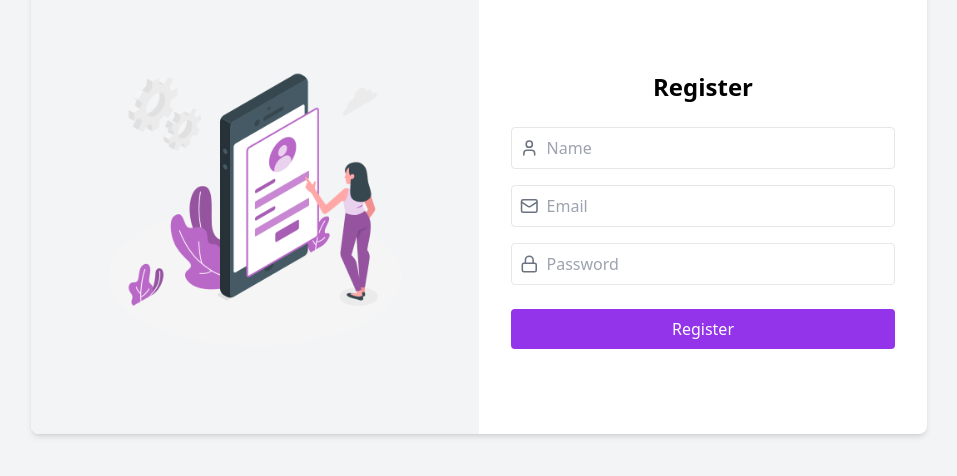
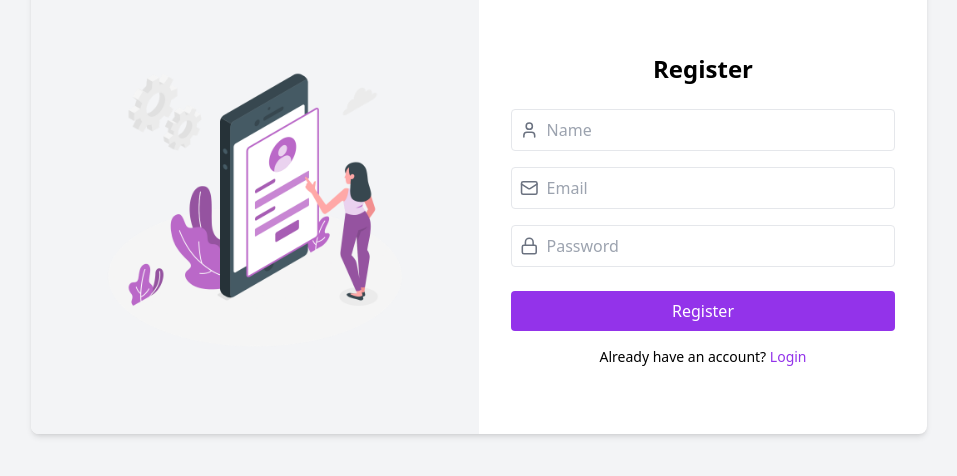
Before and after one commit to ISWARYA-hash8/feedback--portal, a React (Vite) app in the folder frontend/: page /register in a window 1280 px wide. Shown: the part 190-666 px from the top of the page, without its empty margins (161-1118 px from the left). Built offline with nearby package versions, Linux system fonts and the light colour scheme.

Commit message:
adding register route in login page if account doesnt exists and viceversa

```diff
--- a/frontend/src/pages/Register.jsx
+++ b/frontend/src/pages/Register.jsx
@@ -107,6 +107,12 @@ const Register = () => {
           >
             {loading ? 'Registering...' : 'Register'}
           </button>
+          <div className="text-center mt-4 text-sm">
+            Already have an account?{" "}
+            <a href="/" className="text-purple-600 hover:underline">
+              Login
+            </a>
+            </div>
         </form>
       </div>
     </div>
```
